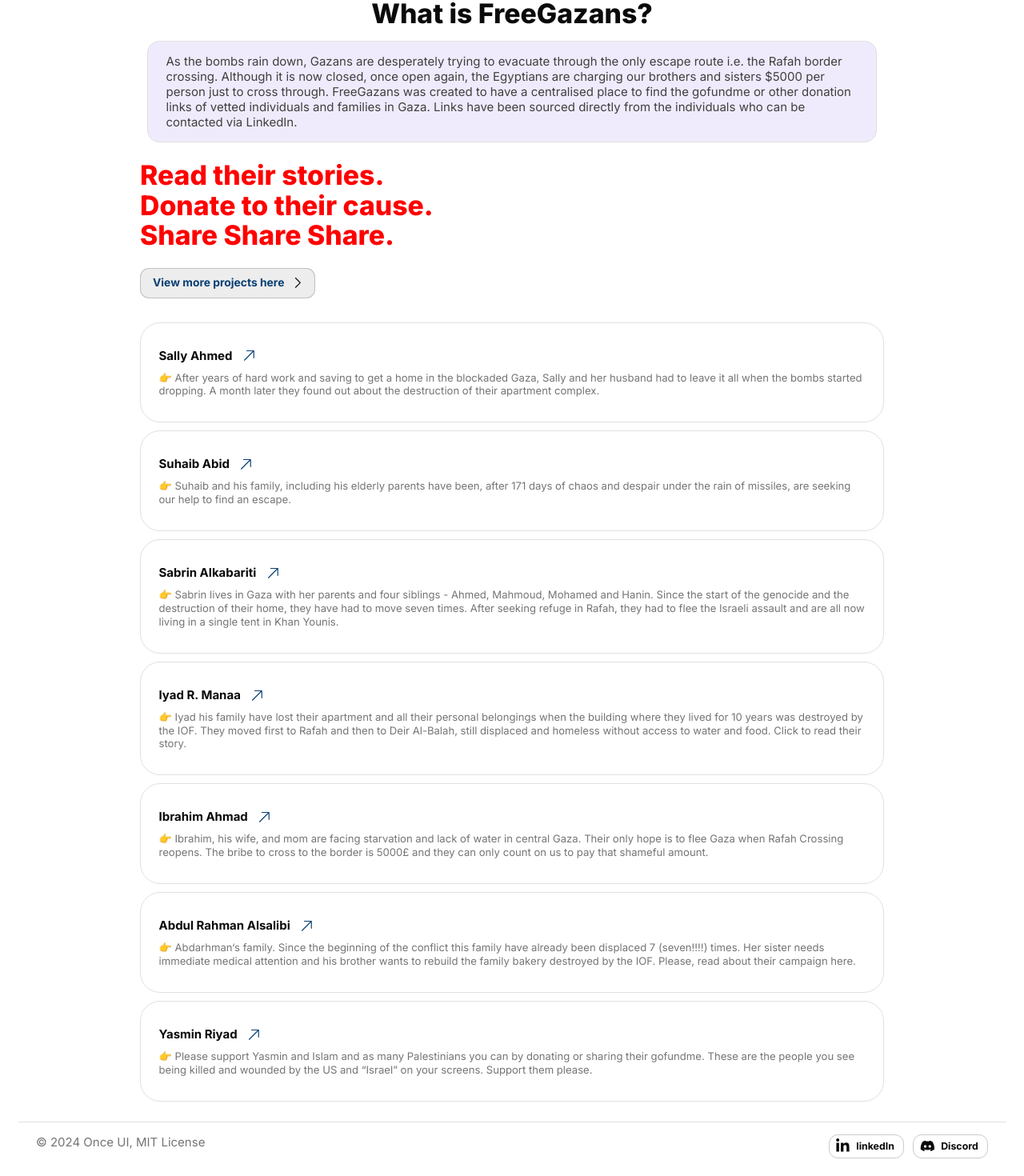
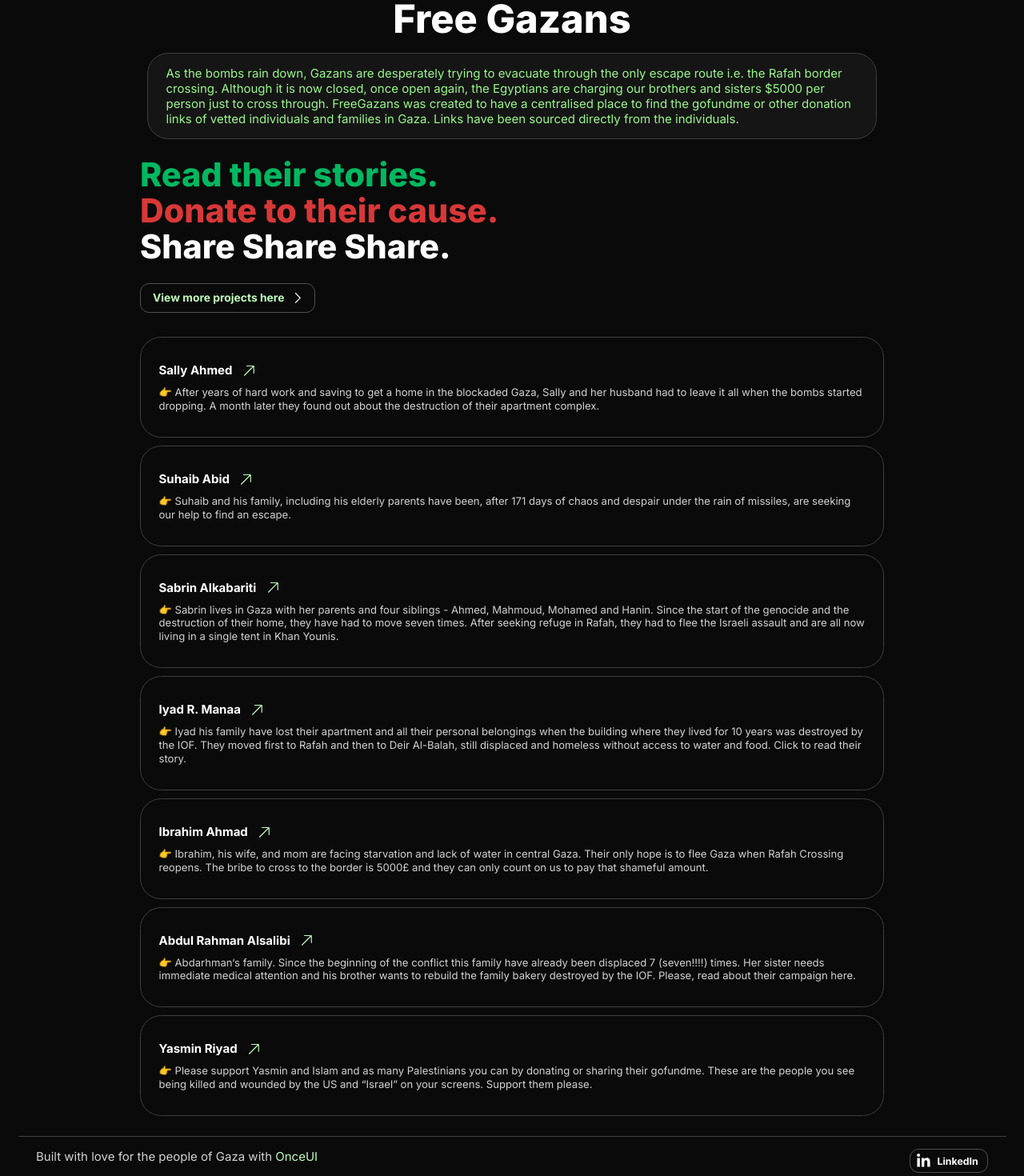
Before and after one commit to zaihdo/freegazans, a Next.js app: page / in a window 1280 px wide. Shown: the part 32-1502 px from the top of the page at 80% size. Built offline with nearby package versions, Linux system fonts and the light colour scheme.

Commit message:
style updated

```diff
--- a/src/app/layout.tsx
+++ b/src/app/layout.tsx
@@ -30,11 +30,16 @@ export default function RootLayout({
 	return (
 		<html
 			style={{ height: '100%', background: 'var(--page-background)' }}
+			// data-border="playful"
+			// data-theme="light"
+			// data-neutral="gray"
+			// data-brand="cyan"
+			// data-accent="violet"
+			data-theme="dark"
+			data-brand="moss"
+			data-accent="moss"
+			data-neutral="gray"
 			data-border="playful"
-			data-theme="light"
-			data-neutral="gray"
-			data-brand="cyan"
-			data-accent="violet"
 			lang="en"
 			className={`${inter.variable}`}>
 			<body
--- a/src/app/page.tsx
+++ b/src/app/page.tsx
@@ -39,27 +39,28 @@ export default function Home() {
 					justifyContent='center'
 					>
 					<Heading
-						variant="display-strong-s"
+						variant="display-strong-l"
 						onBackground="neutral-strong">
-						What is FreeGazans?
+						Free Gazans
 					</Heading>
 				</Flex>
 				<Flex
 					style={{zIndex: '1', width: '95%'}}
 					position="relative"
-					background="accent-medium"
+					background="surface"
 					border="neutral-medium"
 					borderStyle="solid-1"
-					radius="l"
+					radius="xl-8"
 					paddingX="24"
 					paddingY="16"
 					marginBottom="xs">
 					<Text
-						onBackground="neutral-medium">
+						onSolid='accent-weak'
+						>
 						As the bombs rain down, Gazans are desperately trying to evacuate through the only escape route i.e. the Rafah border crossing. Although
 						it is now closed, once open again, the Egyptians are charging our brothers and sisters $5000 per person just to cross through. FreeGazans was created
 						to have a centralised place to find the gofundme or other donation links of vetted individuals and families in Gaza. Links have been sourced directly
-						from the individuals who can be contacted via LinkedIn.
+						from the individuals.
 					</Text>
 				</Flex>
 				<Flex
@@ -102,13 +103,13 @@ export default function Home() {
 							<Heading
 								variant="display-strong-s"
 								onBackground="neutral-strong"
-								style={{color: 'red'}}>
-								Read their stories.<br/> Donate to their cause.<br/> Share Share Share.
+								>
+								<Text style={{color: '#01b760'}}>Read their stories.</Text><br/><Text style={{color: '#d83838'}}>Donate to their cause.</Text><br/><Text color="#fff">Share Share Share.</Text>
 							</Heading>
 							<Button
 								style={{ marginBottom: 'var(--static-space-20)' }}
 								suffixIcon="chevronRight"
-								variant="secondary">
+								variant="tertiary">
 								<Link
 									href="https://techforpalestine.org/projects/">
 										View more projects here
@@ -123,7 +124,7 @@ export default function Home() {
 						fillWidth
 						>
 							<Link
-							style={{ border: '1px solid var(--neutral-border-medium)', borderRadius: 25, padding: 'var(--responsive-space-l)', marginBottom: 10}}
+							style={{ border: '1px solid var(--neutral-border-medium)', borderRadius: 'var(--radius-xl-nest-8)', padding: 'var(--responsive-space-l)', marginBottom: 10}}
 							href="https://www.gofundme.com/f/help-the-ahmed-family-to-leave-gaza-for-egypt">
 							<Flex
 								fillWidth
@@ -151,7 +152,7 @@ export default function Home() {
 							</Flex>
 						</Link>
 							<Link
-							style={{ border: '1px solid var(--neutral-border-medium)', borderRadius: 25, padding: 'var(--responsive-space-l)', marginBottom: 10}}
+							style={{ border: '1px solid var(--neutral-border-medium)', borderRadius: 'var(--radius-xl-nest-8)', padding: 'var(--responsive-space-l)', marginBottom: 10}}
 							href="https://gofund.me/ea678d4c">
 							<Flex
 								fillWidth
@@ -179,7 +180,7 @@ export default function Home() {
 							</Flex>
 						</Link>
 						<Link
-							style={{ border: '1px solid var(--neutral-border-medium)', borderRadius: 25, padding: 'var(--responsive-space-l)', marginBottom: 10}}
+							style={{ border: '1px solid var(--neutral-border-medium)', borderRadius: 'var(--radius-xl-nest-8)', padding: 'var(--responsive-space-l)', marginBottom: 10}}
 							href="https://www.gofundme.com/f/eid-aladha-donations-for-the-alkabariti-family-of-gaza">
 							<Flex
 								fillWidth
@@ -207,7 +208,7 @@ export default function Home() {
 							</Flex>
 						</Link>
 						<Link
-							style={{ border: '1px solid var(--neutral-border-medium)', borderRadius: 25, padding: 'var(--responsive-space-l)', marginBottom: 10}}
+							style={{ border: '1px solid var(--neutral-border-medium)', borderRadius: 'var(--radius-xl-nest-8)', padding: 'var(--responsive-space-l)', marginBottom: 10}}
 							href="https://gofund.me/e1e1b340">
 							<Flex
 								fillWidth
@@ -234,7 +235,7 @@ export default function Home() {
 								</Text>
 							</Flex>
 						</Link><Link
-							style={{ border: '1px solid var(--neutral-border-medium)', borderRadius: 25, padding: 'var(--responsive-space-l)', marginBottom: 10}}
+							style={{ border: '1px solid var(--neutral-border-medium)', borderRadius: 'var(--radius-xl-nest-8)', padding: 'var(--responsive-space-l)', marginBottom: 10}}
 							href="https://gofund.me/2b217b63">
 							<Flex
 								fillWidth
@@ -261,7 +262,7 @@ export default function Home() {
 								</Text>
 							</Flex>
 						</Link><Link
-							style={{ border: '1px solid var(--neutral-border-medium)', borderRadius: 25, padding: 'var(--responsive-space-l)', marginBottom: 10}}
+							style={{ border: '1px solid var(--neutral-border-medium)', borderRadius: 'var(--radius-xl-nest-8)', padding: 'var(--responsive-space-l)', marginBottom: 10}}
 							href="https://gofund.me/59eef690">
 							<Flex
 								fillWidth
@@ -288,8 +289,8 @@ export default function Home() {
 								</Text>
 							</Flex>
 						</Link><Link
-							style={{ border: '1px solid var(--neutral-border-medium)', borderRadius: 25, padding: 'var(--responsive-space-l)', marginBottom: 10}}
-							href="https://www.gofundme.com/f/help-abdarhman-family-survive-the-genocide">
+							style={{ border: '1px solid var(--neutral-border-medium)', borderRadius: 'var(--radius-xl-nest-8)', padding: 'var(--responsive-space-l)', marginBottom: 10}}
+							href="https://www.gofundme.com/f/Reunitedmyfamily?attribution_id=sl:2696f2cb-b9e4-48ab-b393-438cb72f7f3d&lang=en_GB&utm_campaign=fp_sharesheet&utm_medium=customer&utm_source=copy_link">
 							<Flex
 								fillWidth
 								direction="column"
@@ -327,23 +328,16 @@ export default function Home() {
 				paddingY="m">
 				<Text
 					onBackground="neutral-weak">
-					© 2024 Once UI, MIT License
+					Built with love for the people of Gaza with <Link href="https://www.once-ui.com/">OnceUI</Link>
 				</Text>
 				<Flex
 					gap="12">
 					<Button
-						href="https://github.com/once-ui-system/nextjs-starter"
+						href="https://www.linkedin.com/in/zaidhimran/"
 						prefixIcon="linkedin"
 						size="s"
 						variant="tertiary">
-						linkedIn
-					</Button>
-					<Button
-						href="https://discord.com/invite/5EyAQ4eNdS"
-						prefixIcon="discord"
-						size="s"
-						variant="tertiary">
-						Discord
+						LinkedIn
 					</Button>
 				</Flex>
 			</Flex>
```
Also changed, not shown: 1 other file (tests, documents, lock files or other folders).
